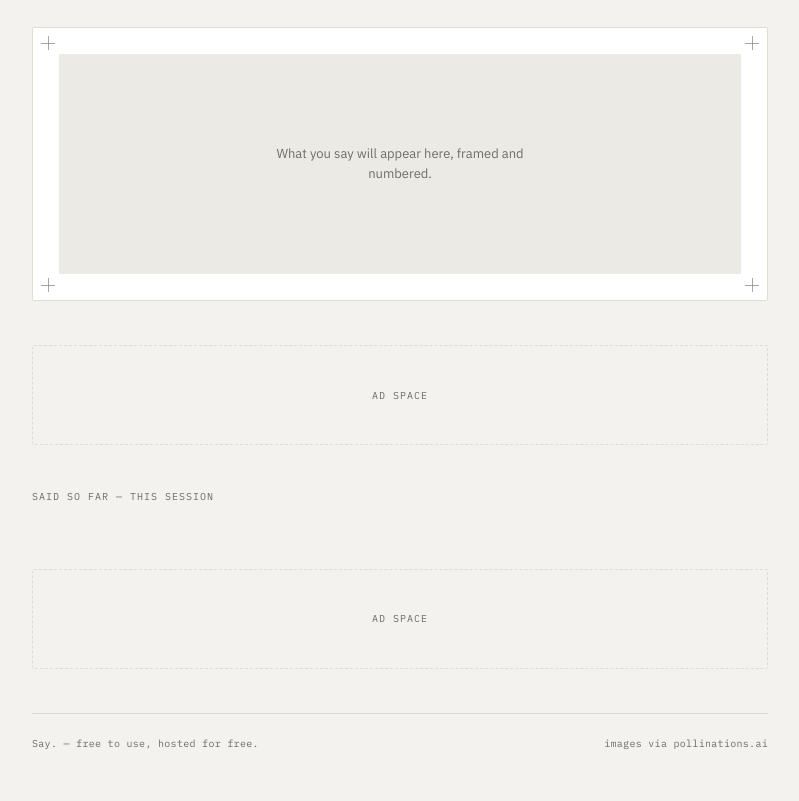
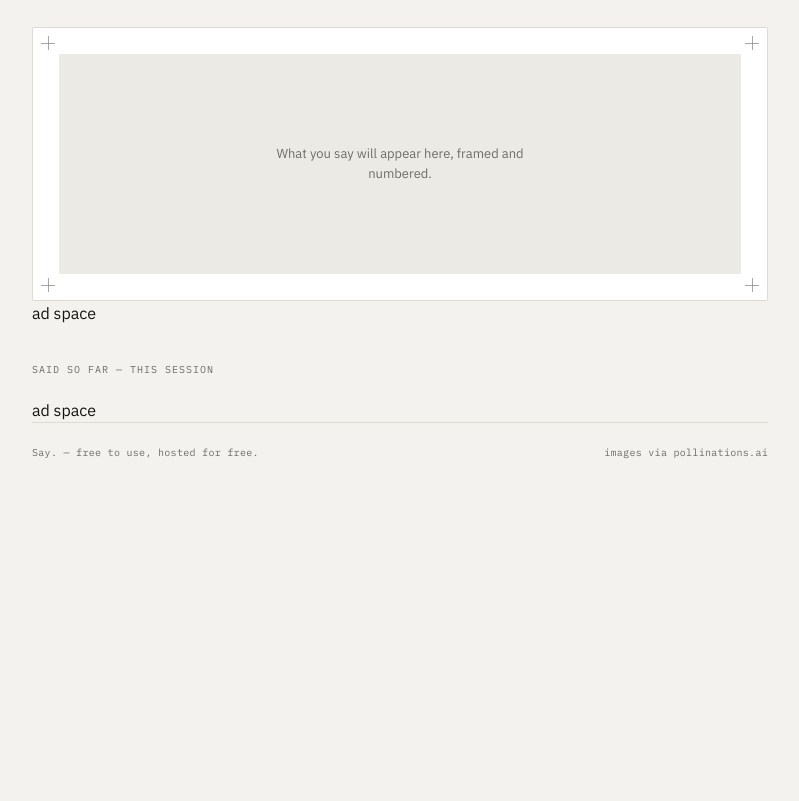
Before and after one commit to ghoul-sx/Say-, a plain HTML site: page index.html in a window 1280 px wide. Shown: the part 641-1442 px from the top of the page, without its empty margins (240-1039 px from the left). After the commit the page ends 1152 px from the top, so only its background shows below. Drawn offline with Linux system fonts and the light colour scheme.

Commit message:
Update ad slot for AADS ad unit integration
Removed ad slot styles and added AADS ad unit.

```diff
--- a/index.html
+++ b/index.html
@@ -260,18 +260,14 @@
 
   /* ---------- ad slots ---------- */
   .ad-slot{
-    margin: 44px 0;
-    border: 1px dashed var(--line);
-    border-radius: var(--radius);
-    min-height: 100px;
-    display:flex; align-items:center; justify-content:center;
-    color: var(--muted);
-    font-family:'IBM Plex Mono', monospace;
-    font-size: 10px;
-    text-transform: uppercase;
-    letter-spacing: .1em;
-    text-align:center;
-    padding: 10px;
+    <!-- BEGIN AADS AD UNIT 2444600 -->
+
+<div id="frame" style="width: 728px;margin: auto;z-index: 99998;height: auto">
+          <iframe data-aa='2444600' src='//ad.a-ads.com/2444600/?size=728x90'
+                            style='border:0; padding:0; width:728px; height:90px; overflow:hidden;display: block;margin: auto'></iframe>
+        </div>
+
+<!-- END AADS AD UNIT 2444600 -->
   }
 
   footer{
```
